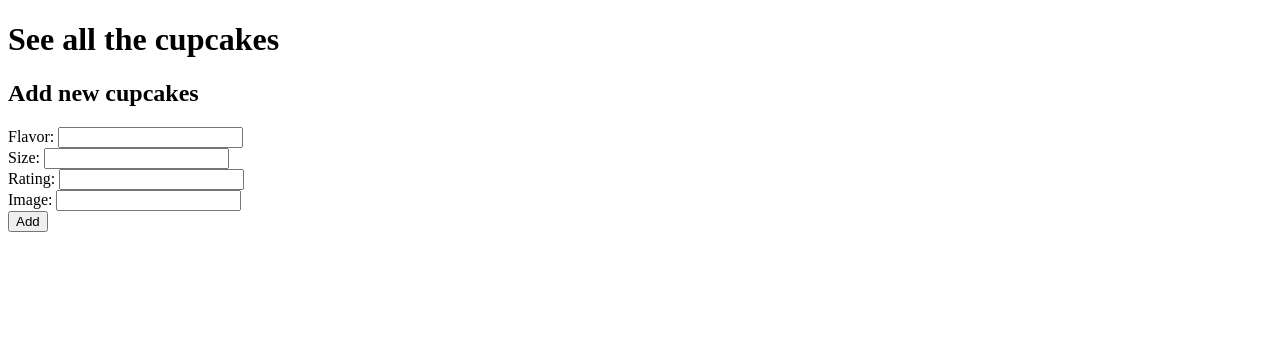
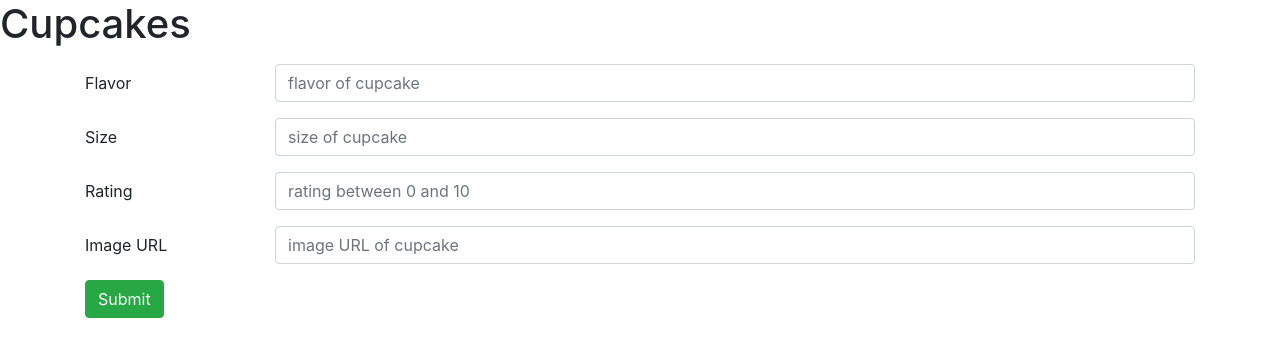
Before and after one commit to hoangnguyen94/Cupcakes-Web, a Flask app: page / in a window 1280 px wide. Shown: the top 357 px of the page. Run offline with Flask 2, Linux system fonts and the light colour scheme; data that the repository does not hold is empty; some libraries are stand-ins or nearby versions.

Commit message:
fix the error of image and change some most code to fix the delete

```diff
--- a/app.py
+++ b/app.py
@@ -1,91 +1,54 @@
 """Flask app for Cupcakes"""
-from crypt import methods
 from flask import Flask, request, jsonify, render_template
-
 from models import db, connect_db, Cupcake
 
 app = Flask(__name__)
 
 app.config['SQLALCHEMY_DATABASE_URI'] = 'postgresql:///cupcakes'
 app.config['SQLALCHEMY_TRACK_MODIFICATIONS'] = False
-app.config['SECRET_KEY'] = "don't touch"
+app.config['SECRET_KEY'] = 'mysecretcupcakes'
 
 connect_db(app)
 
 @app.route('/')
-def root():
-    """Homepage"""
-    return render_template("index.html")
+def index_page():
+    return render_template('index.html')
 
-@app.route("/api/cupcakes")
+@app.route('/api/cupcakes')
 def list_cupcakes():
-    """Return cupcakes in system.
-    Return JSON like:
-        {cupcakes: [{id, flavor, rating, size, image
-    """
+    all_cupcakes = [cupcake.to_dict() for cupcake in Cupcake.query.all()]
+    return jsonify(cupcakes=all_cupcakes)
 
-    cupcakes = [cupcake.to_dict() for cupcake in Cupcake.query.all()]
-    return jsonify(cupcakes=cupcakes)
-
-@app.route("/api/cupcakes", methods=["POST"])
-def create_cupcake():
-    """Add cupcake and return data about new cupcakes.
-    Return JSON like:
-        {cupcakes: [{id, flavor, rating, size, image
-    """
-    data = request.json
-
-    cupcake = Cupcake(
-        flavor=data['flavor'],
-        rating=data['rating'],
-        size=data['size'],
-        image=data['image'] or None)
-
-    db.session.add(cupcake)
-    db.session.commit()
-
-    # POST should return HTTP status of 201
-    return(jsonify(cupcake=cupcake.to_dict()), 201)
-
-@app.route("/api/cupcakes/<int:cupcake_id>")
-def get_cupcake(cupcake_id):
-    """Return data on specific cupcake.
-    Return JSON like:
-        {cupcakes: [{id, flavor, rating, size, image
-    """
-
-    cupcake = Cupcake.query.get_or_404(cupcake_id)
+@app.route('/api/cupcakes/<int:id>')
+def get_cupcake(id):
+    cupcake = Cupcake.query.get_or_404(id)
     return jsonify(cupcake=cupcake.to_dict())
 
-@app.route("/api/cupcakes/<int:cupcake_id>", methods=["PATCH"])
-def update_cupcake(cupcake_id):
-    """Update cupcake and return data about new cupcakes.
-    Return JSON like:
-        {cupcakes: [{id, flavor, rating, size, image
-    """
+@app.route('/api/cupcakes', methods=['POST'])
+def create_cupcake():
+    data = request.json
+    new_cupcake = Cupcake(flavor=data['flavor'],
+                          size=data['size'],
+                          rating=data['rating'],
+                          image=data['image'] or None)
+    db.session.add(new_cupcake)
+    db.session.commit()
+    response_json = jsonify(cupcake=new_cupcake.to_dict())
+    return (response_json, 201)
 
-    data = request.json
-
-    cupcake = Cupcake.query.get_or_404(cupcake_id)
-
-    cupcake.flavor = data["flavor"],
-    cupcake.rating = data["rating"],
-    cupcake.size = data["size"],
-    cupcake.image = data["image"]
-
-    db.session.add(cupcake)
+@app.route('/api/cupcakes/<int:id>', methods=['PATCH'])
+def update_cupcake(id):
+    cupcake = Cupcake.query.get_or_404(id)
+    cupcake.flavor = request.json.get('flavor', cupcake.flavor)
+    cupcake.size = request.json.get('size', cupcake.size)
+    cupcake.rating = request.json.get('rating', cupcake.rating)
+    cupcake.image= request.json.get('image', cupcake.image)
     db.session.commit()
-
     return jsonify(cupcake=cupcake.to_dict())
 
-@app.route("/api/cupcakes/<int:cupcake_id>", methods=["DELETE"])
-def remove_cupcake(cupcake_id):
-    """Delete cupcake and return comfirmation message.
-    Return JSON of { message: "Deleted"
-    """
-    cupcake = Cupcake.query.get_or_404(cupcake_id)
-
+@app.route('/api/cupcakes/<int:id>', methods=['DELETE'])
+def delete_cupcake(id):
+    cupcake = Cupcake.query.get_or_404(id)
     db.session.delete(cupcake)
     db.session.commit()
-
-    return jsonify(message='Deleted')
+    return jsonify(message="Deleted")
--- a/static/cupcakes.js
+++ b/static/cupcakes.js
@@ -1,67 +1,94 @@
-const BASE_URL = "http://127.0.0.1:5000//api"
+function list_cupcakes() {
+    listCupcakes()
+}
 
-// give data about a cupcake, generate html
-function generateCupcakeHTML ( cupcake )
-{
+async function listCupcakes() {
+    resp = await axios.get('/api/cupcakes');
+    for (i = 0; i < resp.data.cupcakes.length; i++) {
+        addCupcake = generateCupcake(resp.data.cupcakes[i]);
+        $('.list-cupcakes').append(addCupcake);
+    }
+}
+
+function generateCupcake(cupcake) {
     return `
-        <div data-cupcake-id=${cupcake.id}>
+        <div id="${cupcake.id}">
             <li>
-                ${cupcake.flavor} / ${cupcake.size} / ${cupcake.rating}
-                <button class="delete-button"> X </button>
+                ${cupcake.flavor} / ${cupcake.rating} / ${cupcake.size}
             </li>
-            <img class="Cupcake-img"
-                    src="${cupcake.image}
-                    alt="(no image provided)">
+            <img src="${cupcake.image}" alt="(no image provided)" width="200" height="200">
+            <button class="delete_cupcake" data-id="${cupcake.id}">X</button>
         </div>`;
 }
 
+$('button').click(addCupcake)
 
+async function addCupcake(e) {
+    e.preventDefault()
+    if (!validateForm()) {
+        console.log('Form did not validate');
+        return;
+    }
 
-// put initial cupcakes on page.
+    let flavor = $('#flavor').val();
+    let size = $('#size').val();
+    let rating = $('#rating').val();
+    let image = $('#image').val();
+    res = await axios.post('/api/cupcakes', {flavor: flavor,
+        size: size,
+        rating: rating,
+        image: image});
 
-async function showInitialCupcakes ()
-{
-    const response = await axios.get( `${BASE_URL}/cupcakes` );
-
-    for ( let cupcakeData of response.data.cupcakes )
-    {
-        let newCupcake = $(generateCupcakeHTML( cupcakeData ) );
-        $("#cupcakes-list").append( newCupcake );
-    }
+    addCupcake = generateCupcake(res.data.cupcake);
+    $('.list-cupcakes').append(addCupcake);
+    $('#flavor').val('');
+    $('#size').val('');
+    $('#rating').val('');
+    $('#image').val('');
 }
 
-// handle form for adding a new cupcakes
+function validateForm() {
 
-$( "#new-cupcake-form" ).on( "submit", async function ( evt )
-{
-    evt.preventDefault();
+    if ($('#flavor').val() == "") {
+        alert('Please provide a flavor!');
+        $('#flavor').focus();
+        return false;
+    }
 
-    let flavor = $( "#form-flavor" ).val();
-    let rating = $( "#form-rating" ).val();
-    let size = $( "#form-size" ).val();
-    let image = $( "#form-image" ).val();
+    if ($('#size').val() == "") {
+        alert('Please provide a size!');
+        $('#size').focus();
+        return false;
+    }
 
-    const newCupcakeResponse = await axios.post( `${BASE_URL}/cupcakes`, {
-        flavor, rating, size, image
-    } )
+    if ($('#rating').val() == "") {
+        alert('Please provide a rating!');
+        $('#rating').focus();
+        return false;
+    }
 
-    let newCupcake = $( generateCupcakeHTML( newCupcakeResponse.data.cupcake ) );
-    $( "#cupcakes-list" ).append( newCupcake );
-    $( "#new-cupcake-form" ).trigger( "reset" );
-} )
+    const rating = $('#rating').val();
+    const floatRating = parseFloat(rating);
 
-// handle clicking delete: delete cupcake
+    if (isNaN(floatRating)) {
+        alert('Please provide a rating between 0 and 10!');
+        $('#rating').focus();
+        return false;
+    }
 
-$( "#cupcake-list").on( "click", "#delete-button", async function ( evt )
-{
-    evt.preventDefault();
-    console.log( evt );
-    let $cupcake = $( evt.target ).closest( "div" );
-    let cupcakeId = $cupcake.attr( "data-cupcake-id" );
+    if (floatRating < 0 || floatRating > 10) {
+        alert('Please provide a rating between 0 and 10!');
+        $('#rating').focus();
+        return false;
+    }
 
+    return true;
+}
 
-    await axios.delete( `${BASE_URL}/cupcakes/${cupcakeId}` );
-    $cupcake.remove();
-} )
+$('.list-cupcakes').on('click', '.delete_cupcake', async function(e) {
+    e.preventDefault();
+    const id = $(this).data('id');
+    await axios.delete(`/api/cupcakes/${id}`);
+    $(this).parent().remove()
 
-$( showInitialCupcakes );
+})
--- a/static/style.css
+++ /dev/null
@@ -1,4 +0,0 @@
-.Cupcake-img {
-    max-width: 200px;
-    max-height: 200px;
-}
--- a/templates/index.html
+++ b/templates/index.html
@@ -2,44 +2,52 @@
 <html lang="en">
 <head>
     <meta charset="UTF-8">
-    <meta http-equiv="X-UA-Compatible" content="IE=edge">
     <meta name="viewport" content="width=device-width, initial-scale=1.0">
-    <title>Document</title>
+    <link href="https://stackpath.bootstrapcdn.com/bootstrap/4.4.1/css/bootstrap.min.css" rel="stylesheet"
+    integrity="sha384-Vkoo8x4CGsO3+Hhxv8T/Q5PaXtkKtu6ug5TOeNV6gBiFeWPGFN9MuhOf23Q9Ifjh" crossorigin="anonymous">
+    <title>Cupcakes</title>
 </head>
-<body>
-    <h1>See all the cupcakes</h1>
-
-    <ul id="cupcakes-list">
+<body onload="list_cupcakes();">
+    <h1>Cupcakes</h1>
+    <ul class="list-cupcakes">
     </ul>
 
-    <h2>Add new cupcakes</h2>
+    <div class="container">
+        <form>
+            <div class="form-group row">
+                <label for="flavor" class="col-sm-2 col-form-label">Flavor</label>
+                <div class="col-sm-10">
+                <input type="text" class="form-control" id="flavor" placeholder="flavor of cupcake" required/>
+                </div>
+            </div>
+            <div class="form-group row">
+                <label for="size" class="col-sm-2 col-form-label">Size</label>
+                <div class="col-sm-10">
+                <input type="text" class="form-control" id="size" placeholder="size of cupcake"/>
+                </div>
+            </div>
+            <div class="form-group row">
+                <label for="rating" class="col-sm-2 col-form-label">Rating</label>
+                <div class="col-sm-10">
+                <input type="number" min="0" max="10" class="form-control" id="rating" placeholder="rating between 0 and 10"/>
+                </div>
+            </div>
+            <div class="form-group row">
+                <label for="image" class="col-sm-2 col-form-label">Image URL</label>
+                <div class="col-sm-10">
+                <input type="text" class="form-control" id="image" placeholder="image URL of cupcake"/>
+                </div>
+            </div>
+            <button type='submit' class="btn btn-success">Submit</button>
+        </form>
+    </div>
 
-    <form id="new-cupcake-form">
-        <div>
-            <label for="form-flavor">Flavor: </label>
-            <input name=flavor" id="form-flavor">
-        </div>
-
-        <div>
-            <label for="form-size">Size: </label>
-            <input name="size" id="form-size">
-        </div>
-
-        <div>
-            <label for="form-rating">Rating: </label>
-            <input name="size" id="form-rating">
-        </div>
-
-        <div>
-            <label for="form-image">Image: </label>
-            <input name="size" id="form-image">
-        </div>
-
-        <button>Add</button>
-    </form>
-
-    <script src="https://unpkg.com/jquery"></script>
-    <script src="https://unpkg.com/axios/dist/axios.js"></script>
-    <script src="/static/cupcakes.js"></script>
+    <script src="https://cdnjs.cloudflare.com/ajax/libs/axios/0.19.2/axios.min.js"
+    integrity="sha256-T/f7Sju1ZfNNfBh7skWn0idlCBcI3RwdLSS4/I7NQKQ=" crossorigin="anonymous"></script>
+    <script
+    src="https://code.jquery.com/jquery-3.4.1.min.js"
+    integrity="sha256-CSXorXvZcTkaix6Yvo6HppcZGetbYMGWSFlBw8HfCJo="
+    crossorigin="anonymous"></script>
+    <script src="static/cupcakes.js"></script>
 </body>
 </html>
```
Also changed, not shown: tests.py (+59 -0 lines).
